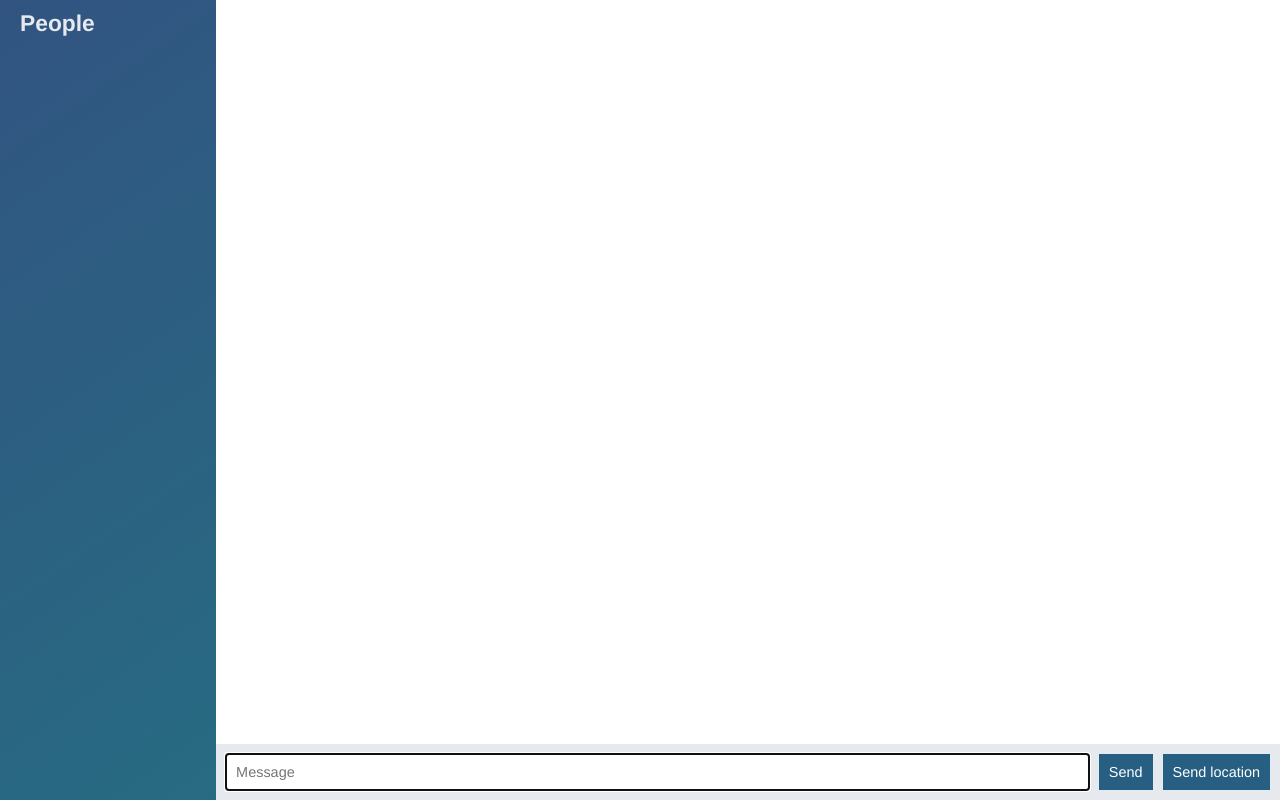
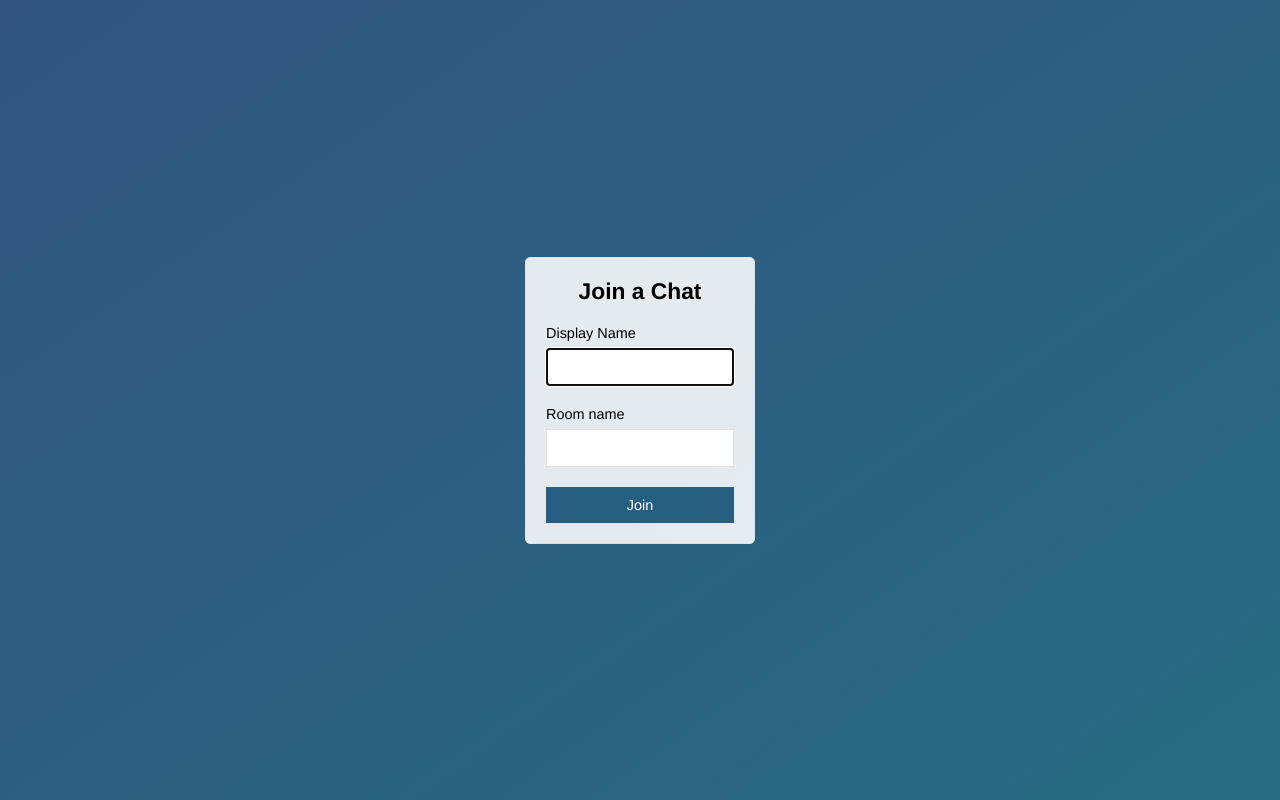
Before and after one commit to ahalkaya/node-chat-app, a website: page public/index.html in a window 1280 px wide. Drawn offline with nearby package versions, Linux system fonts and the light colour scheme; no server answers.

Commit message:
Add join page that submits to chat.html

```diff
--- a/package.json
+++ b/package.json
@@ -21,6 +21,7 @@
   },
   "devDependencies": {
     "expect": "^1.20.2",
+    "jshint": "^2.9.5",
     "mocha": "^3.5.0",
     "nodemon": "^1.11.0"
   }
--- a/public/index.html
+++ b/public/index.html
@@ -3,60 +3,31 @@
 <head>
     <meta charset="utf-8">
     <meta http-equiv="X-UA-Compatible" content="IE=edge">
-    <title>Chat App</title>
+    <title>Join | ChatApp</title>
     <meta name="description" content="">
-    <meta name="viewport" content="width=device-width, initial-scale=1">
+    <meta name="viewport" content="width=device-width, initial-scale=1, user-scalable=no">
     <link rel="stylesheet" href="/css/styles.css">
 </head>
 
-<body class="chat">
-
-    <div class="chat__sidebar">
-        <h3>People</h3>
-        <div id="users"></div>
+<body class="centered-form">
+    <div class="centered-form__form">
+        <form action="/chat.html">
+            <div class="form-field">
+                <h3>Join a Chat</h3>
+            </div>
+            <div class="form-field">
+                <label>Display Name</label>
+                <input type="text" name="name" autofocus>
+            </div>
+            <div class="form-field">
+                <label>Room name</label>
+                <input type="text" name="room">
+            </div>
+            <div class="form-field">
+                <button>Join</button>
+            </div>
+        </form>
     </div>
-
-    <div class="chat__main">
-        <ol id="messages" class="chat__messages"></ol>
-
-        <div class="chat__footer">
-            <form id="message-form">
-                <input name="message" type="text" placeholder="Message" autofocus autocomplete="off"/>
-                <button>Send</button>
-            </form>
-            <button id="send-location">Send location</button>
-        </div>
-    </div>
-
-    <script id="message-template" type="text/template">
-        <li class="message">
-            <div class="message__title">
-                <h4>{{from}}</h4>
-                <span>{{createdAt}}</span>
-            </div>
-            <div class="message__body">
-                <p>{{text}}</p>
-            </div>
-        </li>
-    </script>
-
-    <script id="location-message-template" type="text/template">
-        <li class="message">
-            <div class="message__title">
-                <h4>{{from}}</h4>
-                <span>{{createdAt}}</span>
-            </div>
-            <div class="message__body">
-                <p><a href="{{url}}" target="_blank">My current location</a></p>
-            </div>
-        </li>
-    </script>
-
-    <script src="/socket.io/socket.io.js"></script>
-    <script src="/js/libs/jquery-3.2.1.min.js"></script>
-    <script src="/js/libs/moment.js"></script>
-    <script src="/js/libs/mustache.js"></script>
-    <script src="/js/index.js"></script>
 </body>
 
 </html>
--- a/public/js/index.js
+++ b/public/js/chat.js
@@ -13,14 +13,6 @@ function scrollToBottom () {
 
     if (clientHeight + scrollTop + newMessageHeight + lastMessageHeight >= scrollHeight) {
         messages.scrollTop(scrollHeight);
-        let data = {
-            clientHeight,
-            scrollTop,
-            scrollHeight,
-            newMessageHeight,
-            lastMessageHeight
-        }
-        console.log(data);
     }
 }
 
```
Also changed, not shown: public/chat.html (added, +62 -0 lines), 1 other file.
